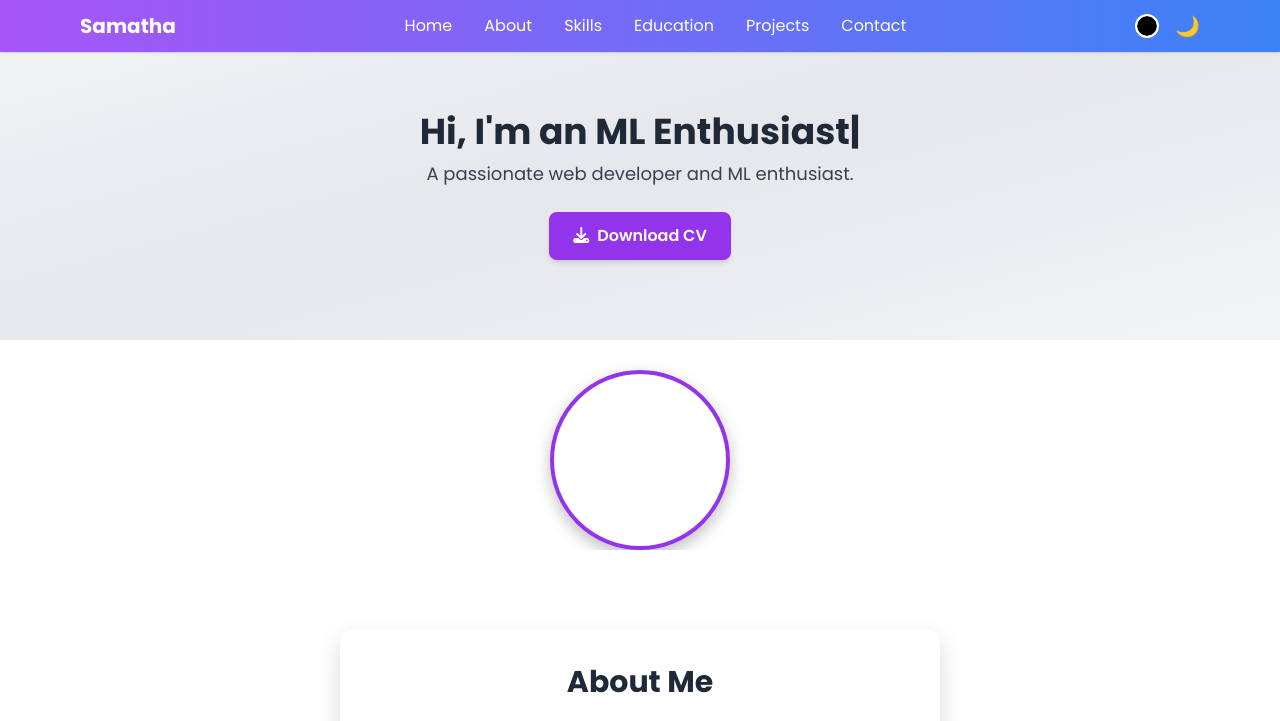
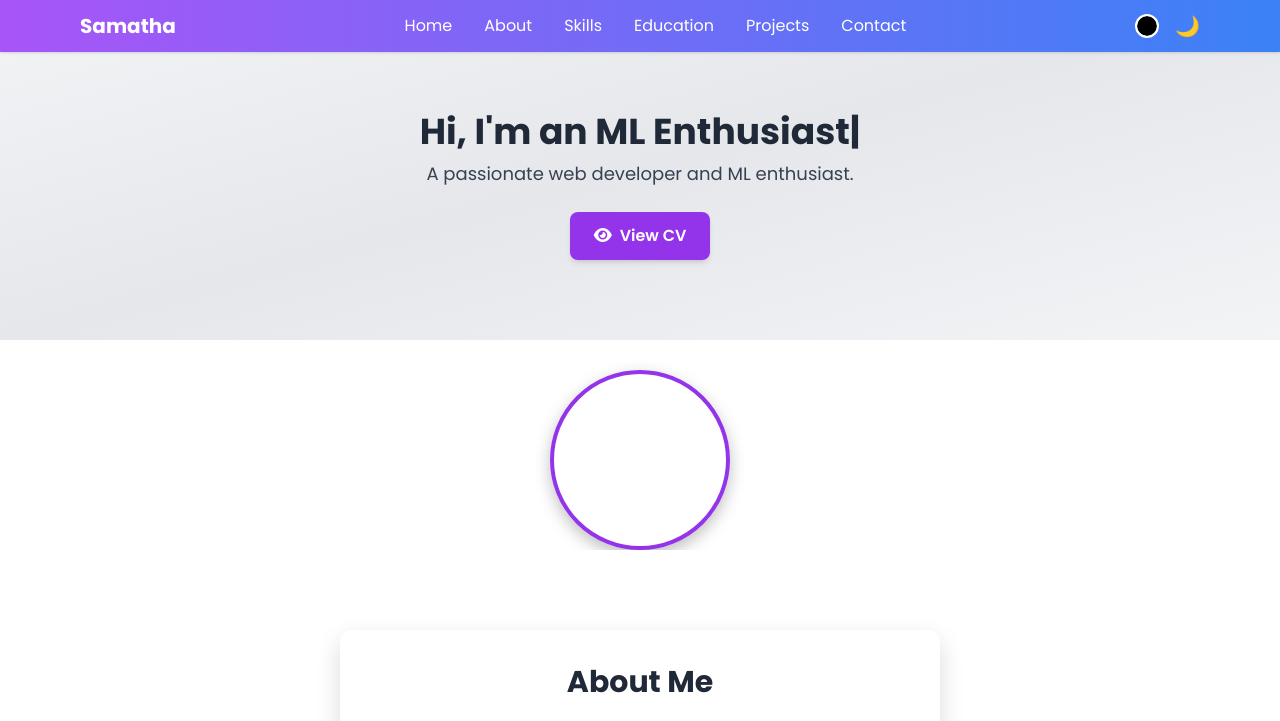
Before and after one commit to Samatha-Vecha/portfolio, a plain HTML site: page index.html in a window 1280 px wide. Shown: the top 721 px of the page. Drawn offline with nearby package versions, Linux system fonts and the light colour scheme; grey boxes are pictures that could not be loaded.

Commit message:
Updated index.html

```diff
--- a/index.html
+++ b/index.html
@@ -88,11 +88,12 @@
   </h2>
   <p class="text-lg text-gray-700 dark:text-gray-300 mb-6">A passionate web developer and ML enthusiast.</p>
 
-  <!-- Download CV Button -->
-  <a href="assets/Samatha_Resume.pdf" download
-     class="inline-block bg-[var(--theme-color)] hover:bg-purple-200 text-white font-semibold px-6 py-3 rounded-lg transition-colors duration-300 shadow-md">
-    <i class="fas fa-download mr-2"></i>Download CV
+  <!-- View CV Button -->
+  <a href="https://drive.google.com/file/d/1AyAH0UqkE1GIAMpZ8KSZZgEGdUuVGzLh/view?usp=sharing" target="_blank"
+    class="inline-block bg-[var(--theme-color)] hover:bg-purple-200 text-white font-semibold px-6 py-3 rounded-lg transition-colors duration-300 shadow-md">
+    <i class="fas fa-eye mr-2"></i>View CV
   </a>
+
 </section>
 
     <div class="avatar-container">
```
